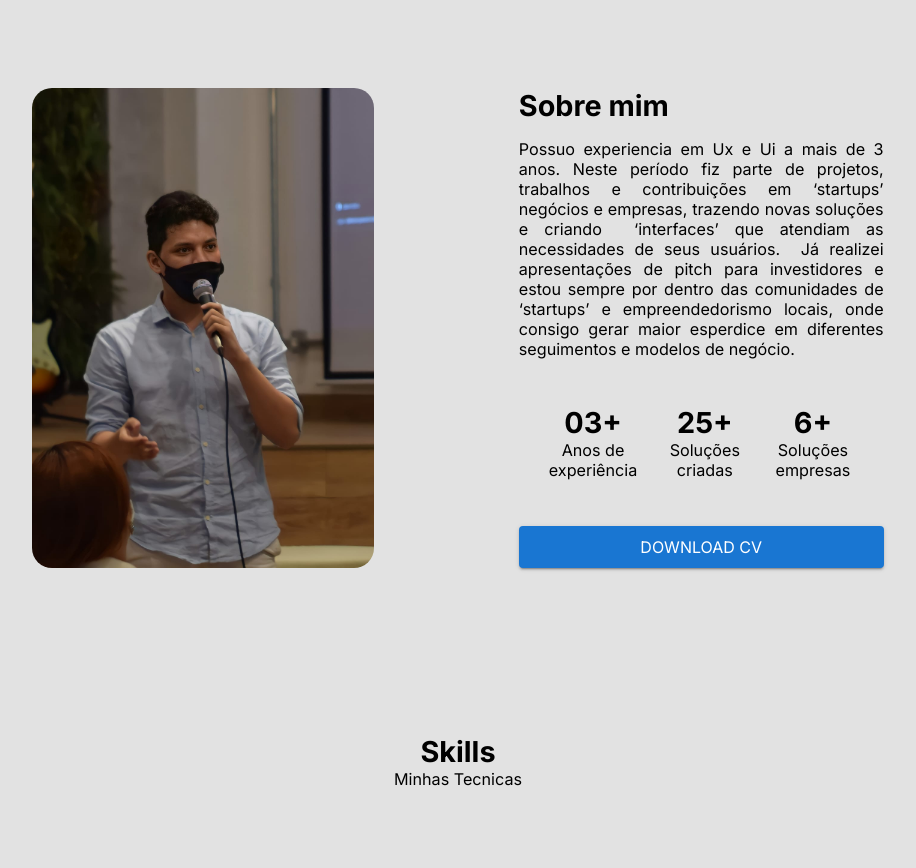
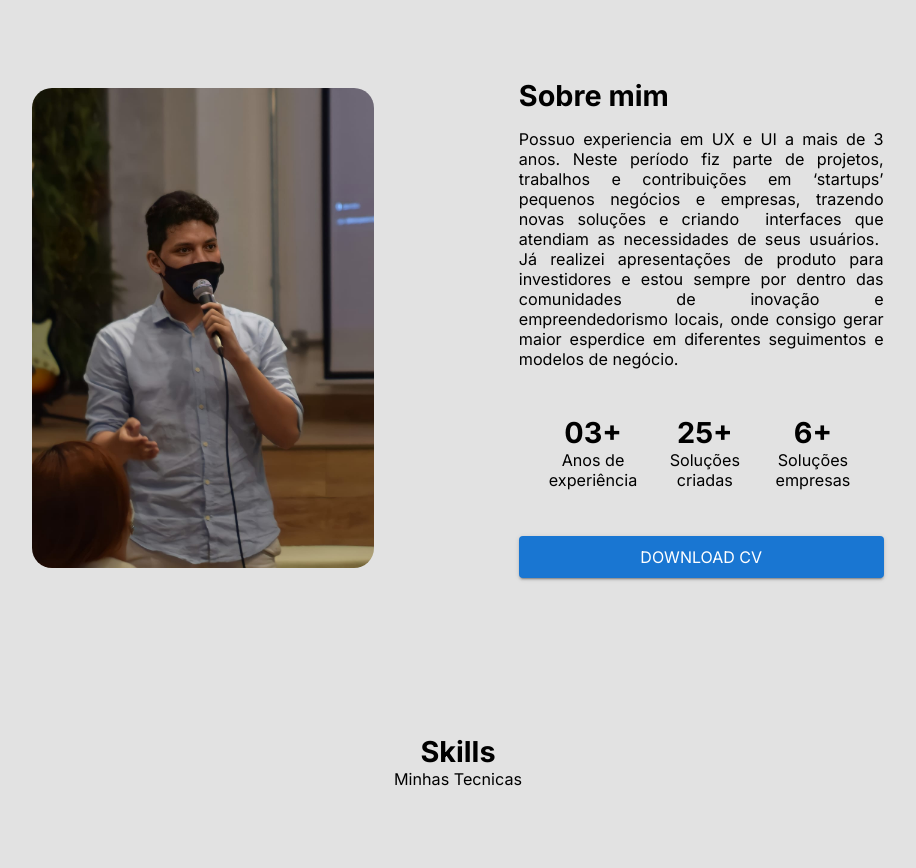
Before and after one commit to Cleidsondev/Product-Designer, a plain HTML site: page index.html in a window 1280 px wide. Shown: the part 2840-3708 px from the top of the page, without its empty margins (182-1098 px from the left). Drawn offline with nearby package versions, Linux system fonts and the light colour scheme.

Commit message:
nova atualização

```diff
--- a/index.html
+++ b/index.html
@@ -133,8 +133,8 @@
             <div class="img_main"></div>
             <div class="sobre">
                 <h1>Sobre mim</h1>
-                <p>Possuo experiencia em Ux e Ui a mais de 3 anos. Neste período fiz parte de projetos, trabalhos e contribuições em ‘startups’ negócios e empresas, trazendo novas soluções e criando  ‘interfaces’ que atendiam as necessidades de seus usuários.
-                   Já realizei apresentações de pitch para investidores e estou sempre por dentro das comunidades de ‘startups’ e empreendedorismo locais, onde consigo gerar maior esperdice em diferentes seguimentos e modelos de negócio.
+                <p>Possuo experiencia em UX e UI a mais de 3 anos. Neste período fiz parte de projetos, trabalhos e contribuições em ‘startups’ pequenos negócios e empresas, trazendo novas soluções e criando  interfaces que atendiam as necessidades de seus usuários.
+                   Já realizei apresentações de produto para investidores e estou sempre por dentro das comunidades de inovação e empreendedorismo locais, onde consigo gerar maior esperdice em diferentes seguimentos e modelos de negócio.
                 </p>
                 <div class="info_main">
                     <div class="info">
```
